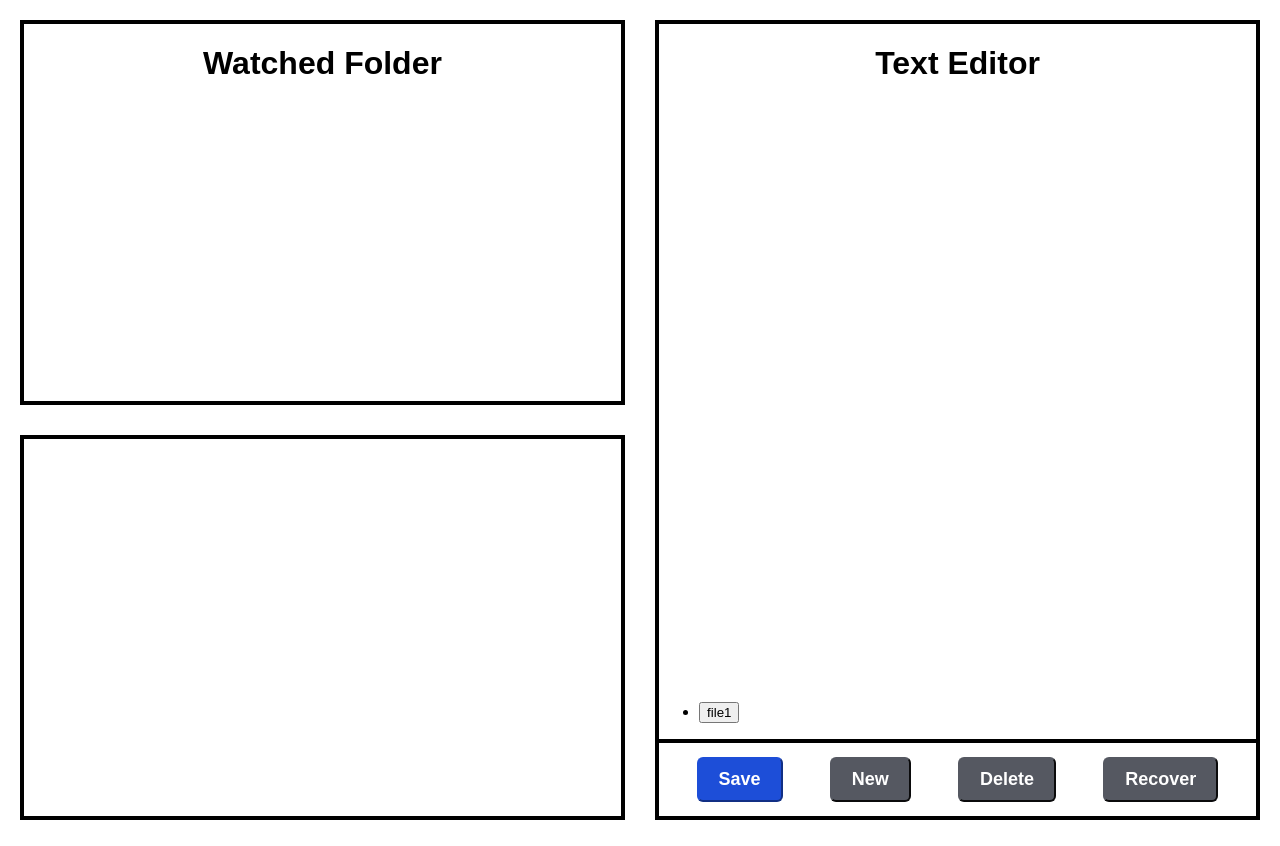
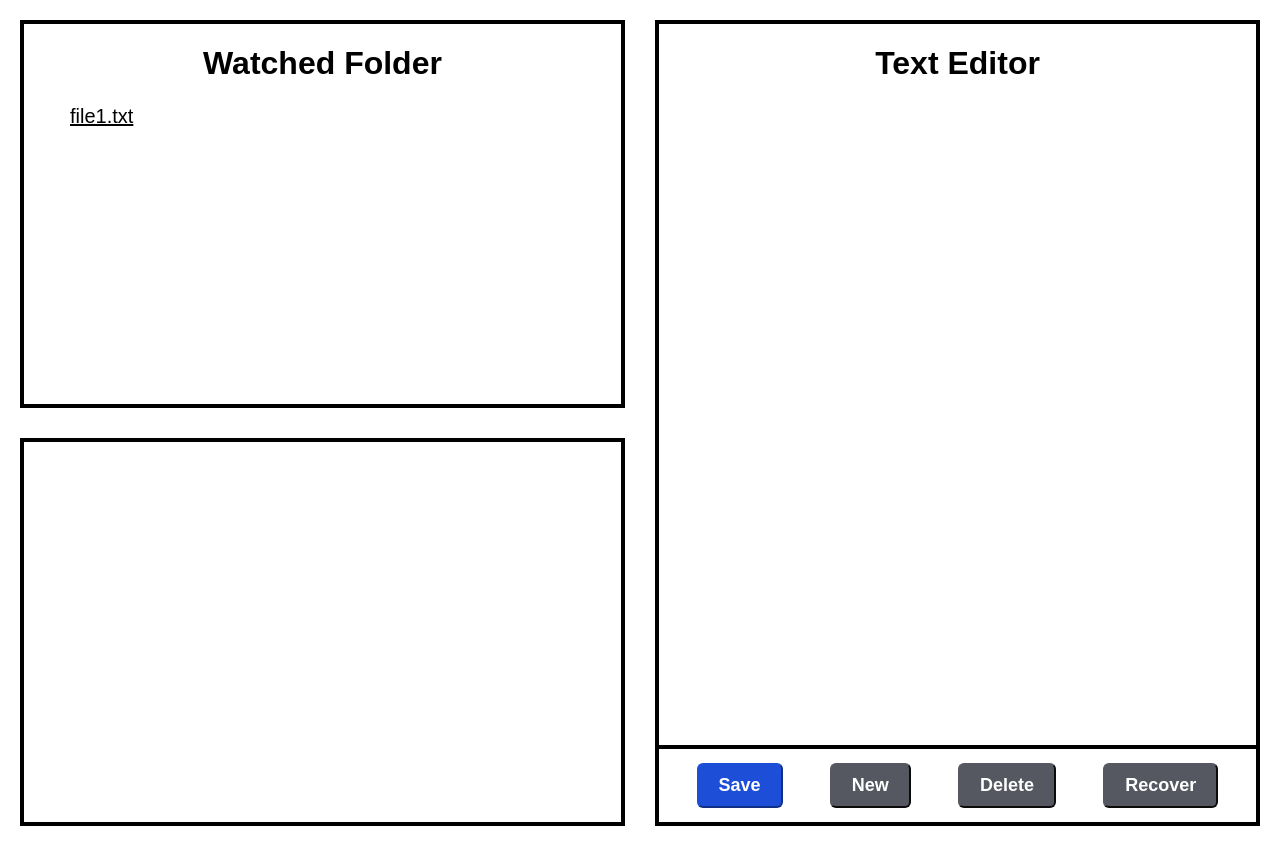
Before and after one commit to jh5287/JR-IC-Journaling-File-System, a React (Create React App) app in the folder app.js/: page / in a window 1280 px wide. Both pictures are taken after a click on the button "New". Built offline with nearby package versions, Linux system fonts and the light colour scheme.

Commit message:
Move file button list to Watched Folder

```diff
--- a/app.js/src/App.js
+++ b/app.js/src/App.js
@@ -1,18 +1,25 @@
 import './styles.css';
 import Editor from './Editor'
 import Watch from './Watch'
+import {useState} from 'react';
 
 export default function App() {
+  const [files, setFiles] = useState([]);
   return (
     <div className="body">
     <div className="grid">
 
       <div className="watchedFolder">
-        <Watch/>
+        <Watch
+        txtFiles={files}
+        />
       </div>
 
       <div className="textEditor">
-        <Editor/>
+        <Editor
+        txtFiles={files}
+        setTxtFiles={setFiles}
+        />
       </div>
 
       <div className="journalFolder">
--- a/app.js/src/Editor.js
+++ b/app.js/src/Editor.js
@@ -12,46 +12,45 @@ function Button({value, onButtonClick}){
 
 
 
-function Editor(){
+function Editor({txtFiles, setTxtFiles}){
     const ref = useRef(null);
-    const [files, setFiles] = useState([]);
-    //const [files, setFiles] = useState([Array(6).fill(null)])
+
+
+
     function handleClick(value) {
         window.alert(value)
         return console.log(value)
     }
-    const handleSaveClick = event => {
+    const handleSaveClick = () => {
         // 👇️ access textarea value
         window.alert(`You saved: ${ref.current.value}`)
         console.log(ref.current.value);
       };
 
-      const handleDeletClick = event => {
+      const handleDeletClick = () => {
 
       }
-      const handleNewClick = event => {
-        const nextFile = [...files.slice(0, files.length + 1), "file" + (files.length + 1)]
-        setFiles(nextFile)
+      const handleNewClick = ({txtFiles}) => {
+        if (txtFiles.length == 10){
+            const sameFiles = [...txtFiles.slice(0, 10)];
+            setTxtFiles(sameFiles)
+        }
+        else{
+            const nextFiles = [...txtFiles.slice(0, txtFiles.length + 1), "file" + (txtFiles.length + 1) + ".txt"];
+            setTxtFiles(nextFiles);
+        }
+
+
       };
-
-      const addedFiles = files.map( (val, index) => {
-          let description = val
-          return(
-              <li key={index}>
-                  <button>{description}</button>
-              </li>)
-          });
-
     return (
          <div className="editorContainer">
             <h1>Text Editor</h1>
             <textarea
                 ref={ref}
             />
-            <ul>{addedFiles}</ul>
             <footer>
                 <Button value={'Save'} onButtonClick={handleSaveClick}/>
-                <Button value={'New'} onButtonClick={() => handleNewClick()}/>
+                <Button value={'New'} onButtonClick={() => handleNewClick({txtFiles, setTxtFiles})}/>
                 <Button value={'Delete'} onButtonClick={handleDeletClick}/>
                 <Button value={'Recover'} onButtonClick={() => handleClick('Recover')}/>
             </footer>
--- a/app.js/src/Watch.js
+++ b/app.js/src/Watch.js
@@ -1,24 +1,29 @@
 import './styles.css';
 import React, {useState} from 'react';
 
-const fileButton = ({value, onFileClick}) => {
 
-    return(
-        <button className='file' onClick={onFileClick}>
-            {value}
-        </button>
+function FileButtons({txtFiles}) {
+      const addedFiles = txtFiles.map( (val, index) => {
+          let description = val
+          return(
+              <li key={index}>
+                  <button>{description}</button>
+              </li>)
+          });
+    return (
+        <ul>{addedFiles}</ul>
     );
 }
 
-
-function Watch(){
-
+function Watch({txtFiles}){
 
     return(
         <div className='watchContainer'>
             <h1>Watched Folder</h1>
             <div className='fileList'>
-                <ul>{fileButton}</ul>
+                <FileButtons
+                txtFiles={txtFiles}
+                />
             </div>
         </div>
     );
--- a/app.js/src/styles.css
+++ b/app.js/src/styles.css
@@ -34,6 +34,33 @@
 .watchContainer > h1 {
   text-align: center;
 }
+
+.fileList {
+  height: 300px;
+}
+
+.fileList > ul {
+  display: flex;
+  flex-wrap: wrap;
+  gap: 30px;
+  list-style-type: none;
+  padding-right: 40px;
+}
+
+.fileList > ul > li > button {
+  background-color: white;
+  border: none;
+  color: black;
+  text-align: center;
+  text-decoration: underline;
+  display: inline-block;
+  font-size: 20px;
+}
+
+.fileList > ul > li > button:hover {
+  color: gray;
+}
+
 
 textarea {
   height: 100%;
```
